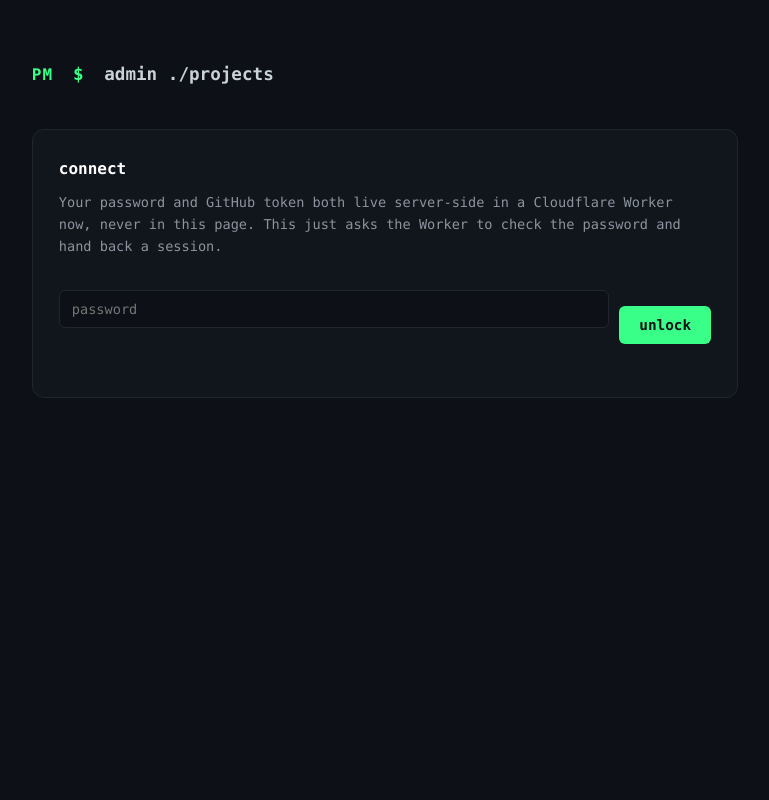
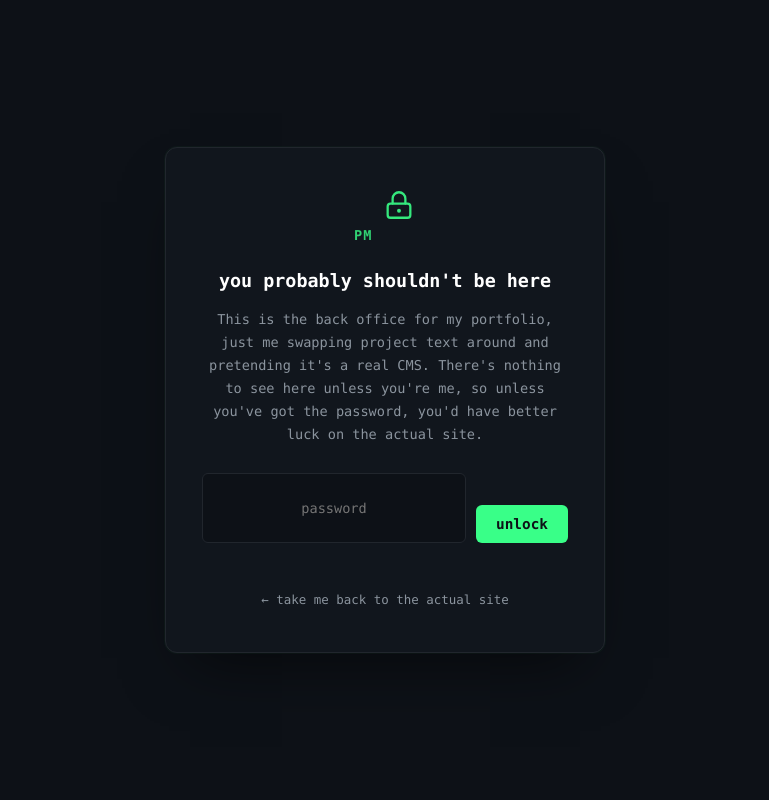
Before and after one commit to PJMoller/PJMoller.github.io, a PHP site: page /admin/index.html in a window 1280 px wide. Shown: the whole page, without its empty margins (255-1024 px from the left). Run offline with PHP 8.4, Linux system fonts and the light colour scheme.

Commit message:
redesign admin lock screen and declutter the project editor with collapsible entries

```diff
--- a/admin/admin.css
+++ b/admin/admin.css
@@ -2,6 +2,80 @@
   min-height: 100vh;
 }
 
+/* ---- lock screen ---- */
+.lock-screen {
+  min-height: 100vh;
+  display: flex;
+  align-items: center;
+  justify-content: center;
+  padding: 6vh 6vw;
+  position: relative;
+  z-index: 1;
+}
+
+.lock-card {
+  width: 100%;
+  max-width: 440px;
+  background: var(--bg-soft);
+  border: 1px solid var(--border);
+  border-radius: var(--radius);
+  padding: 40px 36px;
+  text-align: center;
+  box-shadow: 0 0 0 1px rgba(57, 255, 136, 0.03), 0 30px 60px -25px rgba(0, 0, 0, 0.6);
+}
+
+.lock-logo {
+  display: inline-block;
+  font-weight: 700;
+  letter-spacing: 1px;
+  color: var(--accent);
+  text-decoration: none;
+  font-size: 0.85rem;
+  margin-bottom: 22px;
+  opacity: 0.8;
+}
+
+.lock-icon {
+  color: var(--accent);
+  margin-bottom: 18px;
+  opacity: 0.9;
+}
+
+.lock-title {
+  font-size: 1.15rem;
+  color: #fff;
+  margin-bottom: 14px;
+  line-height: 1.4;
+}
+
+.lock-copy {
+  color: var(--fg-dim);
+  font-size: 0.85rem;
+  line-height: 1.7;
+  margin-bottom: 26px;
+}
+
+.lock-form {
+  display: flex;
+  gap: 10px;
+}
+.lock-form .admin-input { min-width: 0; text-align: center; }
+
+.lock-back {
+  display: inline-block;
+  margin-top: 22px;
+  font-size: 0.78rem;
+  color: var(--fg-dim);
+  text-decoration: none;
+  transition: color 0.15s;
+}
+.lock-back:hover { color: var(--accent); }
+
+@media (max-width: 480px) {
+  .lock-form { flex-direction: column; }
+}
+
+/* ---- admin content (post-login) ---- */
 .admin-wrap {
   max-width: 860px;
   margin: 0 auto;
@@ -14,7 +88,7 @@
   display: flex;
   align-items: baseline;
   gap: 20px;
-  margin-bottom: 40px;
+  margin-bottom: 32px;
 }
 
 .admin-lock-btn {
@@ -30,31 +104,28 @@
   background: var(--bg-soft);
   border: 1px solid var(--border);
   border-radius: var(--radius);
-  padding: 26px;
-  margin-bottom: 24px;
+  padding: 22px 24px;
+  margin-bottom: 20px;
+}
+
+.admin-panel-compact {
+  padding: 18px 22px;
 }
 
 .admin-panel-heading {
-  font-size: 1rem;
+  font-size: 0.92rem;
   color: #fff;
-  margin-bottom: 10px;
+  margin-bottom: 14px;
+  display: flex;
+  flex-wrap: wrap;
+  align-items: baseline;
+  gap: 8px;
 }
 
 .admin-panel-sub {
-  font-size: 0.78rem;
+  font-size: 0.75rem;
   font-weight: 400;
   color: var(--fg-dim);
-}
-
-.admin-hint {
-  color: var(--fg-dim);
-  font-size: 0.85rem;
-  margin-bottom: 16px;
-  line-height: 1.6;
-}
-.admin-hint code {
-  color: var(--accent);
-  font-family: var(--mono);
 }
 
 .admin-row {
@@ -89,8 +160,8 @@
 }
 
 .admin-status {
-  margin-top: 12px;
-  font-size: 0.82rem;
+  margin-top: 10px;
+  font-size: 0.8rem;
   color: var(--fg-dim);
   min-height: 1.2em;
 }
--- a/admin/index.html
+++ b/admin/index.html
@@ -12,38 +12,43 @@
 </head>
 <body class="admin-body">
 
-  <div class="admin-wrap">
+  <section class="lock-screen" id="lock-panel">
+    <div class="lock-card">
+      <a href="../" class="lock-logo">PM</a>
+
+      <svg class="lock-icon" width="34" height="34" viewBox="0 0 24 24" fill="none" xmlns="http://www.w3.org/2000/svg" aria-hidden="true">
+        <rect x="4" y="11" width="16" height="10" rx="2" stroke="currentColor" stroke-width="1.6"/>
+        <path d="M7.5 11V7.5a4.5 4.5 0 0 1 9 0V11" stroke="currentColor" stroke-width="1.6" stroke-linecap="round"/>
+        <circle cx="12" cy="16" r="1.4" fill="currentColor"/>
+      </svg>
+
+      <h1 class="lock-title">you probably shouldn't be here</h1>
+      <p class="lock-copy">
+        This is the back office for my portfolio, just me swapping project text around
+        and pretending it's a real CMS. There's nothing to see here unless you're me,
+        so unless you've got the password, you'd have better luck on the actual site.
+      </p>
+
+      <div class="lock-form">
+        <input type="password" id="gate-password-input" class="admin-input" placeholder="password" autocomplete="off">
+        <button id="gate-unlock-btn" class="hero-cta" type="button">unlock</button>
+      </div>
+      <p class="admin-status" id="gate-status"></p>
+
+      <a href="../" class="lock-back">&larr; take me back to the actual site</a>
+    </div>
+  </section>
+
+  <div class="admin-wrap" id="admin-content" hidden>
 
     <header class="admin-header">
       <a href="../" class="nav-logo">PM</a>
       <h1 class="admin-title"><span class="prompt-mark">$</span> admin ./projects</h1>
-      <button id="lock-btn" class="admin-icon-btn admin-lock-btn" type="button" hidden>lock</button>
+      <button id="lock-btn" class="admin-icon-btn admin-lock-btn" type="button">lock</button>
     </header>
 
-    <section class="admin-panel" id="lock-panel">
-      <h2 class="admin-panel-heading">connect</h2>
-      <p class="admin-hint">
-        Your password and GitHub token both live server-side in a Cloudflare Worker now,
-        never in this page. This just asks the Worker to check the password and hand back
-        a session.
-      </p>
-      <div class="admin-row">
-        <input type="password" id="gate-password-input" class="admin-input" placeholder="password" autocomplete="off">
-        <button id="gate-unlock-btn" class="hero-cta" type="button">unlock</button>
-      </div>
-      <p class="admin-status" id="gate-status"></p>
-    </section>
-
-    <div id="admin-content" hidden>
-
-      <section class="admin-panel" id="import-panel" hidden>
-        <h2 class="admin-panel-heading">import from github</h2>
-        <p class="admin-hint">
-          Paste a repo URL to pull in its name, primary language, and README. Each
-          imported project gets a "copy prompt for claude" button, click it, paste the
-          prompt into a Claude chat, and paste the blurb/story it writes back into the
-          fields below, the same way I've been writing these throughout this project.
-        </p>
+    <section class="admin-panel admin-panel-compact" id="import-panel" hidden>
+      <h2 class="admin-panel-heading">import from github <span class="admin-panel-sub">paste a repo link, it'll pull the name, language and README</span></h2>
       <div class="admin-row">
         <input type="text" id="import-url" placeholder="https://github.com/owner/repo" class="admin-input">
         <button id="import-btn" class="hero-cta" type="button">import</button>
@@ -52,7 +57,7 @@
     </section>
 
     <section class="admin-panel" id="projects-panel" hidden>
-        <h2 class="admin-panel-heading">projects <span class="admin-panel-sub">(top of the list = featured order, toggle "featured" to move between the grid and the compact list)</span></h2>
+      <h2 class="admin-panel-heading">projects <span class="admin-panel-sub">top = featured, click a row to edit it</span></h2>
       <div id="projects-editor" class="admin-projects"></div>
       <button id="add-project-btn" class="contact-btn contact-btn-ghost" type="button">+ add project manually</button>
     </section>
@@ -64,8 +69,6 @@
 
   </div>
 
-  </div>
-
   <script src="admin.js"></script>
 </body>
 </html>
```
Also changed, not shown: other parts of admin/admin.css (+80 -9 lines), admin/admin.js (+102 -52 lines). Lines whose indentation alone changed are shown as unchanged.
